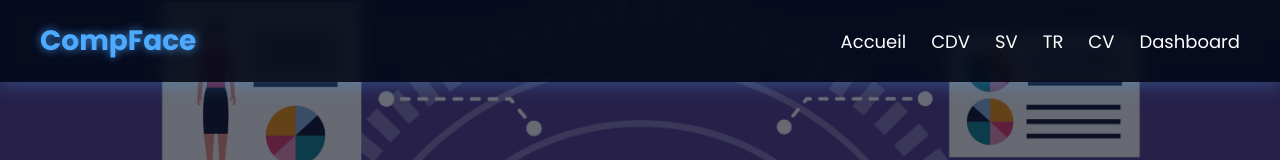
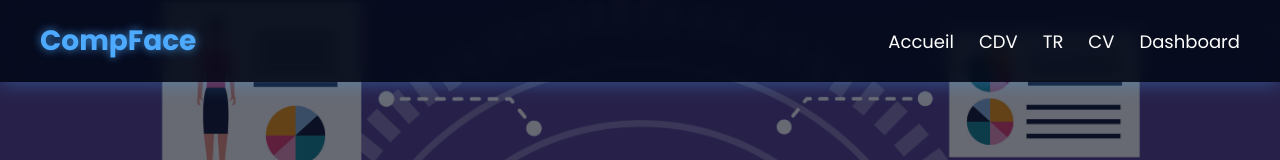
Before and after one commit to HTech2005/CompFaceModule, a React (Create React App) app in the folder frontend/: page / in a window 1280 px wide. Shown: the top 160 px of the page. Built offline with nearby package versions, Linux system fonts and the light colour scheme.

Commit message:
fix: remove SV links from Header.js

```diff
--- a/frontend/src/components/Header.js
+++ b/frontend/src/components/Header.js
@@ -16,7 +16,6 @@ export default function Header() {
         <nav className="menu">
           <Link to="/">Accueil</Link>
           <Link to="/cdv">CDV</Link>
-          <Link to="/sv">SV</Link>
           <Link to="/tr">TR</Link>
           <Link to="/cv">CV</Link>
           <Link to="/dashboard">Dashboard</Link>
@@ -34,7 +33,6 @@ export default function Header() {
       <div className={`menu-mobile ${menuOpen ? "active" : ""}`}>
         <Link to="/" onClick={toggleMenu}>Accueil</Link>
         <Link to="/cdv" onClick={toggleMenu}>CDV</Link>
-        <Link to="/sv" onClick={toggleMenu}>SV</Link>
         <Link to="/tr" onClick={toggleMenu}>TR</Link>
         <Link to="/cv" onClick={toggleMenu}>CV</Link>
         <Link to="/dashboard" onClick={toggleMenu}>Dashboard</Link>
```
